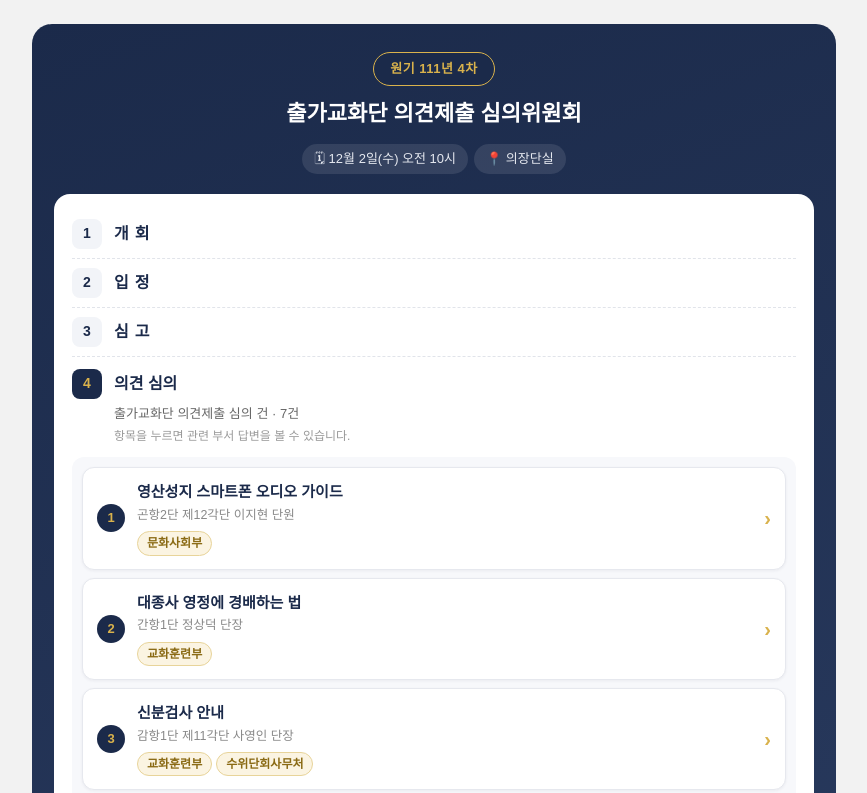
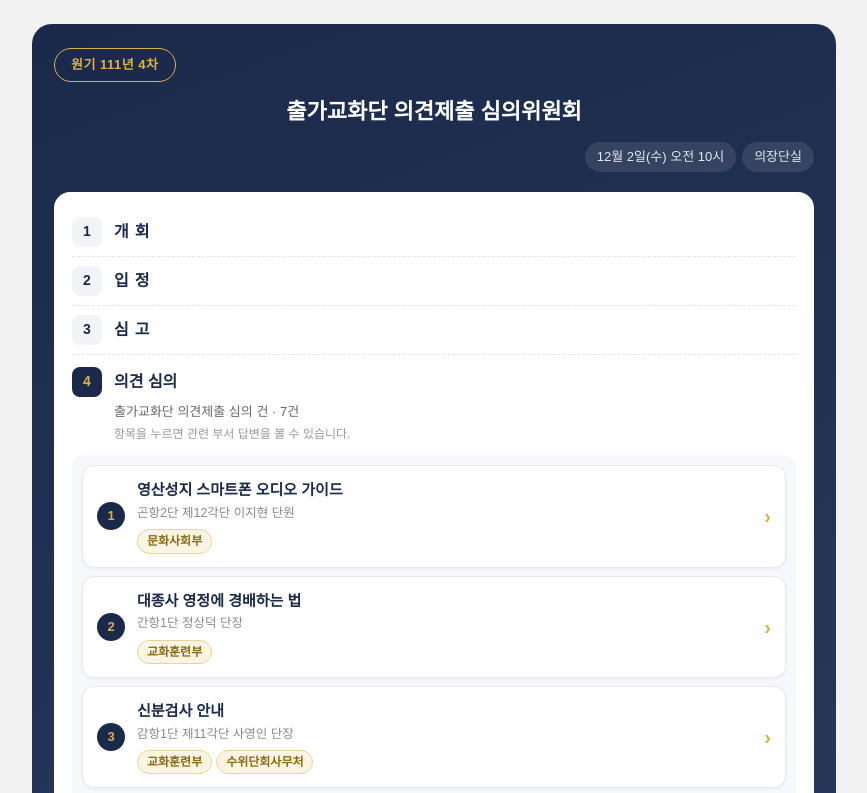
Before and after one commit to comechoi7-crypto/Opinions, a plain HTML site: page 111-4/index.html in a window 1280 px wide. Shown: the top 793 px of the page, without its empty margins (206-1073 px from the left). Drawn offline with Linux system fonts and the light colour scheme.

Commit message:
111-4 머리 배치 조정, 이모지 제거
Co-Authored-By: Claude Opus 5.5 <noreply@anthropic.com>
Claude-Session: https://claude.ai/code/session_018HMcAo6Yrgnc5y8z3T5v7V

```diff
--- a/111-4/index.html
+++ b/111-4/index.html
@@ -3,13 +3,13 @@
 <body style="margin:0;padding:24px 12px;background:#F2F2F2;">
 <div style="max-width:760px;margin:0 auto;padding:22px;background:linear-gradient(160deg,#1B2A4A 0%,#2C3E63 100%);border-radius:20px;font-family:'Noto Sans KR','Malgun Gothic',sans-serif;color:#333333;line-height:1.7;word-break:keep-all;">
 
-  <div style="text-align:center;margin:6px 0 12px;">
+  <div style="text-align:left;margin:2px 0 14px;">
     <span style="display:inline-block;background:#1B2A4A;color:#D9B24C;border:1px solid #D9B24C;border-radius:999px;padding:5px 16px;font-size:13px;font-weight:700;letter-spacing:0.5px;">원기 111년 4차</span>
   </div>
   <h2 style="margin:0 0 14px;text-align:center;color:#FFFFFF;font-size:22px;font-weight:700;line-height:1.45;">출가교화단 의견제출 심의위원회</h2>
-  <div style="display:flex;justify-content:center;flex-wrap:wrap;gap:6px;margin-bottom:20px;">
-    <span style="background:rgba(255,255,255,0.1);color:#E6E9F0;border-radius:999px;padding:4px 12px;font-size:13px;">🗓 12월 2일(수) 오전 10시</span>
-    <span style="background:rgba(255,255,255,0.1);color:#E6E9F0;border-radius:999px;padding:4px 12px;font-size:13px;">📍 의장단실</span>
+  <div style="display:flex;justify-content:flex-end;flex-wrap:wrap;gap:6px;margin-bottom:20px;">
+    <span style="background:rgba(255,255,255,0.1);color:#E6E9F0;border-radius:999px;padding:4px 12px;font-size:13px;">12월 2일(수) 오전 10시</span>
+    <span style="background:rgba(255,255,255,0.1);color:#E6E9F0;border-radius:999px;padding:4px 12px;font-size:13px;">의장단실</span>
   </div>
 
   <div style="background:#FFFFFF;border-radius:16px;padding:16px 18px 18px;">
```
